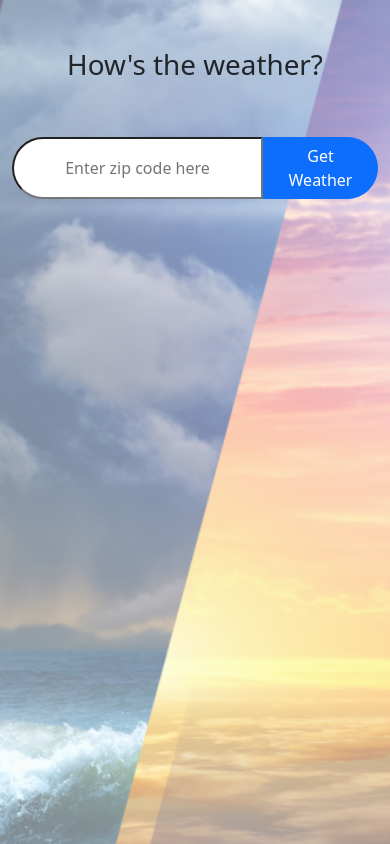
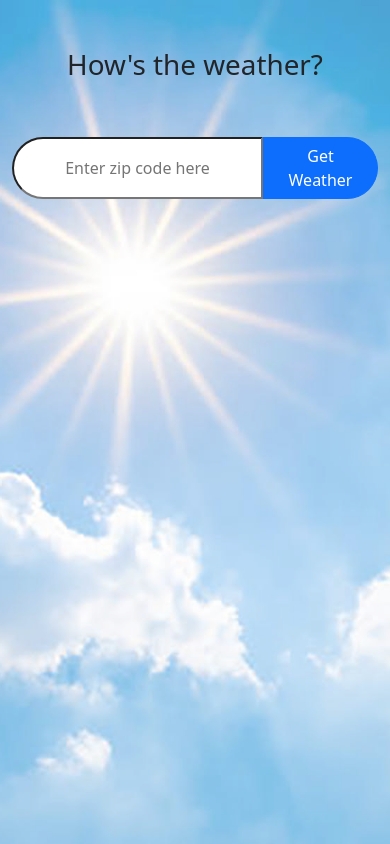
Before and after one commit to Tanner90909/weather-app, a website: page index.html in a window 390 px wide. Drawn offline with nearby package versions, Linux system fonts and the light colour scheme.

Commit message:
added mobile image

```diff
--- a/css/styles.css
+++ b/css/styles.css
@@ -13,3 +13,9 @@ body::before {
     background-repeat: no-repeat;
     opacity: 0.5;
   }
+  @media (max-width: 768px) {
+    body::before {
+      background-image: url(/img/sky-image.jpg);
+      opacity: 0.7;
+    }
+  }
--- a/index.html
+++ b/index.html
@@ -14,7 +14,9 @@
           <input id="zip-code-input" class="rounded-start-pill px-2 mt-5 text-center" type="text" placeholder="Enter zip code here">
           <button id="get-weather" class="btn btn-primary rounded-end-pill mt-5">Get Weather</button>
         </div>
-        <p id="error-message"></p>
+        <div class="d-flex justify-content-center">
+          <p id="error-message"></p>
+        </div>
         <div class="d-flex justify-content-center fs-4">
           <p id="location" class="mt-5"></p>
         </div>
```
Also changed, not shown: img/sky-image.jpg (added).
